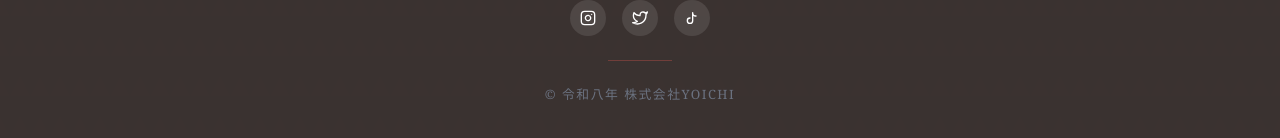
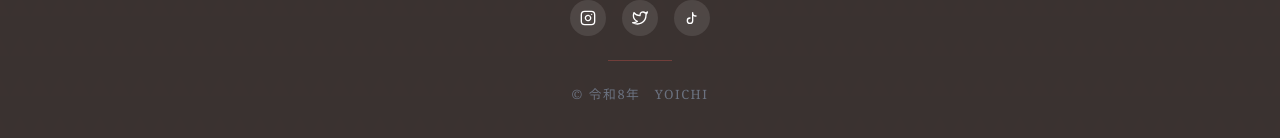
Before and after one commit to sy1067ys/yoichi-homepage, a React (Vite) app: page / in a window 1280 px wide. Shown: the part 8314-8452 px from the top of the page. Built offline with nearby package versions, Linux system fonts and the light colour scheme.

Commit message:
Update App.tsx

```diff
--- a/src/app/App.tsx
+++ b/src/app/App.tsx
@@ -704,7 +704,7 @@ export default function App() {
             ))}
           </div>
           <div style={{ width:64, height:1, background:C.accent, opacity:0.4 }} />
-          <p style={{ fontSize:"0.8rem", color:"#6b7280", letterSpacing:"0.12em" }}>© 令和八年 株式会社YOICHI</p>
+          <p style={{ fontSize:"0.8rem", color:"#6b7280", letterSpacing:"0.12em" }}>© 令和8年　YOICHI</p>
         </div>
       </footer>
 
```
